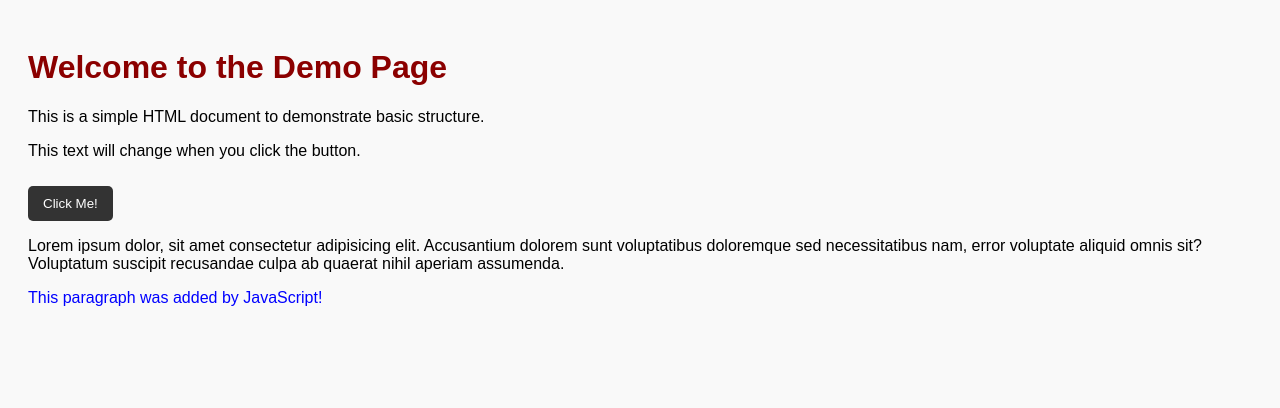
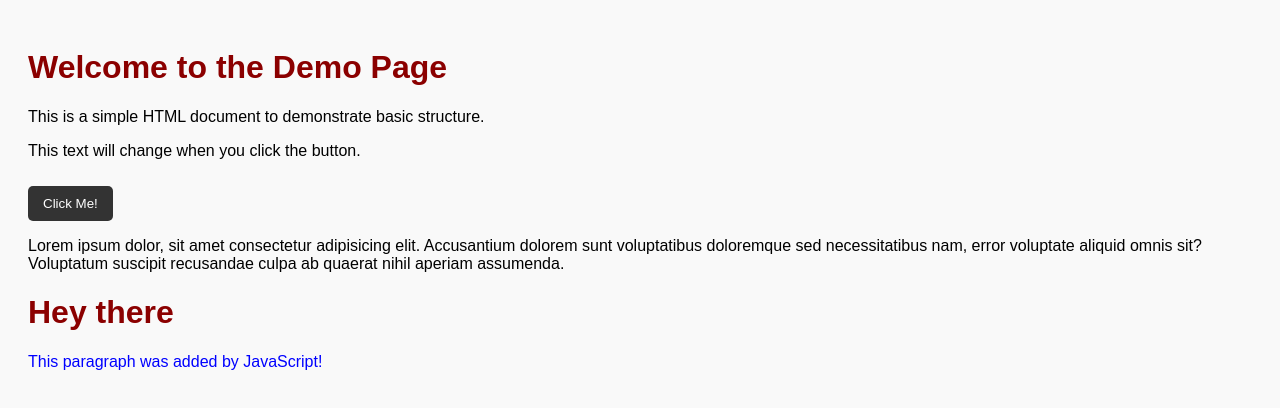
Before and after one commit to omkar433434343/demo-1, a plain HTML site: page index.html in a window 1280 px wide. Drawn offline with Linux system fonts and the light colour scheme.

Commit message:
Padmanava Parui

```diff
--- a/index.html
+++ b/index.html
@@ -14,5 +14,9 @@
     <script src="script.js"></script>
 
     <p>Lorem ipsum dolor, sit amet consectetur adipisicing elit. Accusantium dolorem sunt voluptatibus doloremque sed necessitatibus nam, error voluptate aliquid omnis sit? Voluptatum suscipit recusandae culpa ab quaerat nihil aperiam assumenda.</p>
+
+
+    <h1>Hey there</h1>
+
 </body>
 </html>
```
